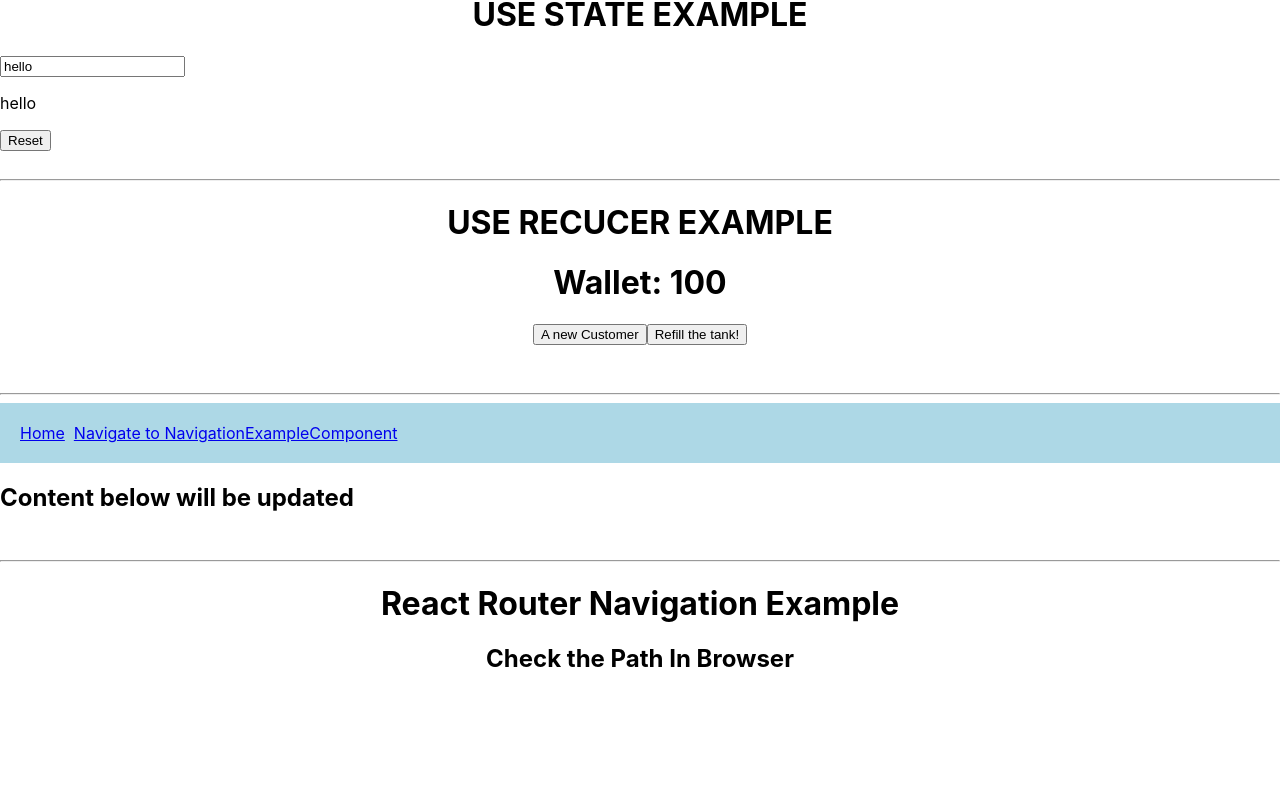
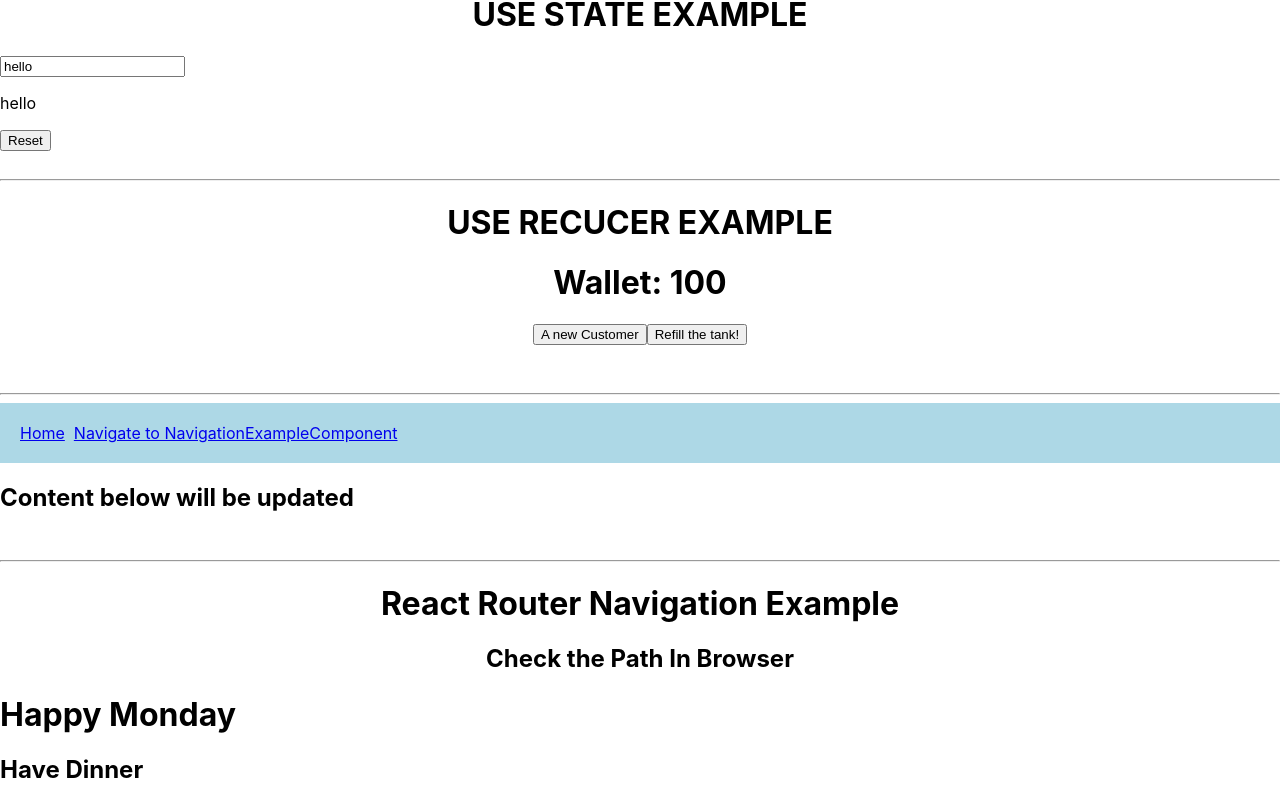
Before and after one commit to MuhammadShahbaz47/ReactJS-Practice, a React (Create React App) app: page /Navigation in a window 1280 px wide. Shown: the part 417-1221 px from the top of the page. Before the commit the page ends 1110 px from the top, so only its background shows below. Built offline with nearby package versions, Linux system fonts and the light colour scheme.

Commit message:
Conditional rendering - render based on condition true or false

```diff
--- a/src/App.js
+++ b/src/App.js
@@ -8,6 +8,7 @@ import UseStateExample from './components/useStateExample';
 import UseReducer from './components/useReducer';
 import NavigationExampleComponent from './components/NavigationExampleComponent';
 import { Link, Route, Routes } from 'react-router-dom';
+import ConditionalRendering from './components/ConditionalRendering';
 
 // function Header(){
 //   return <h1>Hello Worlds</h1>
@@ -52,6 +53,7 @@ function App(props) {
         <Route path="/Navigation" element={<NavigationExampleComponent/>}/>
       </Routes>
 
+    <ConditionalRendering/>
 
   </div>
   )
--- /dev/null
+++ b/src/components/ConditionalRendering.js
@@ -0,0 +1,27 @@
+// Conditonal Rendering defines what to Render and what not to
+
+export default function ConditionalRendering(){
+    const time = new Date();
+    const day = time.toLocaleString("en-us",{weekday:'long'})
+    const morning = time.getHours() >= 6 && time.getHours() <= 12;
+    let dayMessage;
+
+    if(day.toLowerCase()==="monday"){
+        dayMessage = `Happy ${day}`
+    }
+    else if(day.toLowerCase()==="friday"){
+        dayMessage = `Happy Blessed ${day}`
+    }
+    else{
+        dayMessage="Stay Calm"
+    }
+
+    return(
+        <div>
+            <h1>
+                {dayMessage}
+            </h1>
+            {morning ? <h2>Have Breakfast</h2> : <h2>Have Dinner</h2>}
+        </div>
+    )
+}
```
